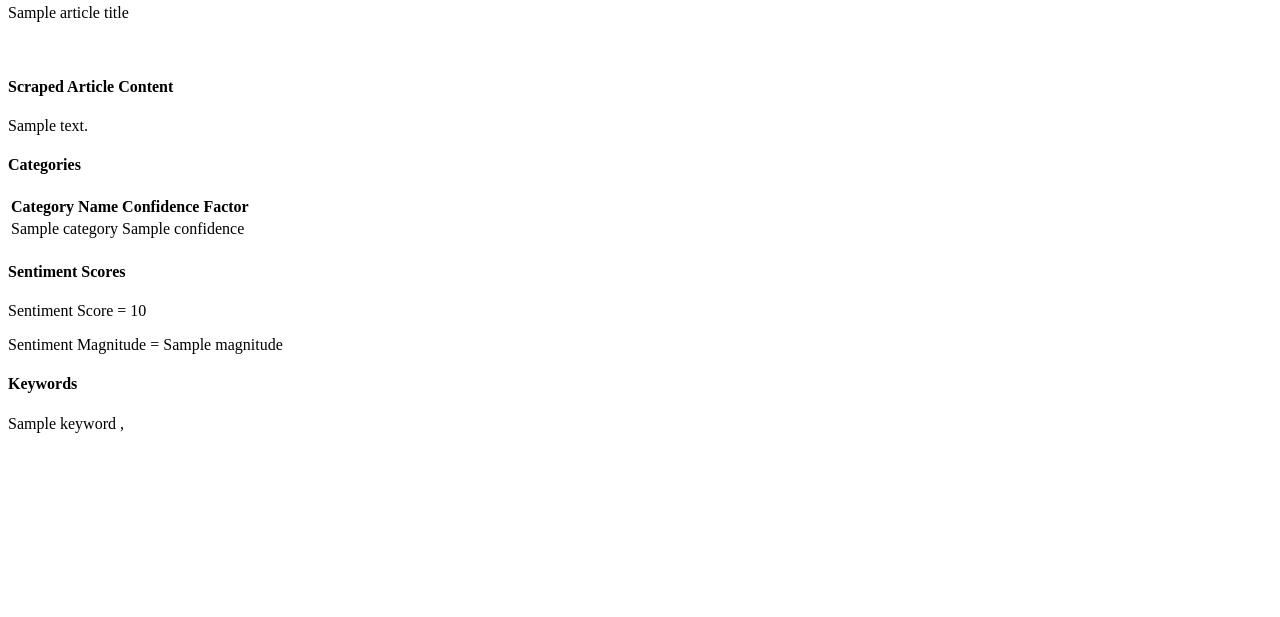
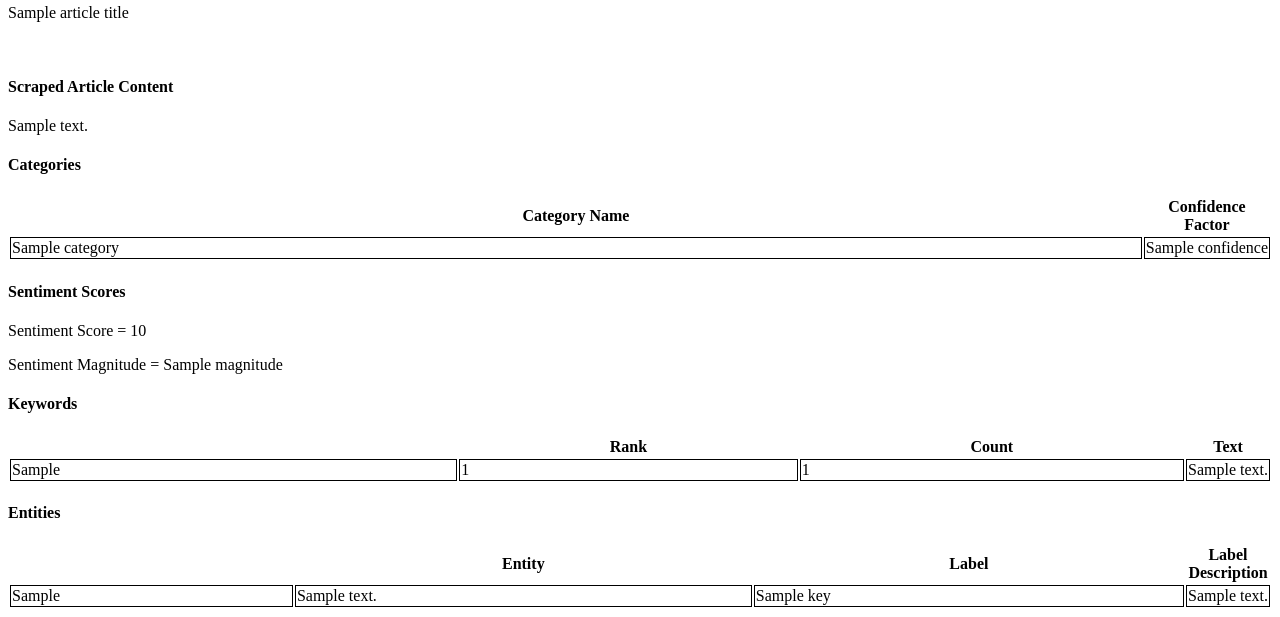
Before and after one commit to soumyankar/Sherlock2.0, a Flask app: template templates/debug.html in a window 1280 px wide. Shown: the part 188-805 px from the top of the page. Before the commit the page ends 621 px from the top, so only its background shows below. Run offline with Flask 2, Linux system fonts and the light colour scheme; the template is opened without the code that fills it: most values are stand-ins (such as "Sample title", 1, 10 or a date in 2020).

Commit message:
Changed template to accommodate for the new features

```diff
--- a/templates/debug.html
+++ b/templates/debug.html
@@ -2,6 +2,16 @@
 <html>
 <head>
 	<title>Debugging</title>
+	<style type="text/css">
+		td {
+			border: 1px solid #000;
+		}
+
+		tr td:last-child {
+			width: 1%;
+			white-space: nowrap;
+		}
+	</style>
 </head>
 <body>
 	<h1>Debugging Info</h1>
@@ -50,12 +60,45 @@
 	<p>That's weird? No article keywords to show :(</p>
 	{% else %}
 	<h4>Keywords</h4>
-	<p>
-		{% for keyword in articleKeywords %}
-		{{keyword}} ,
+	<table style="width: 100%">
+		<tr>
+			<th></th>
+			<th>Rank</th>
+			<th>Count</th>
+			<th>Text</th>
+		</tr>
+		{% for id,key in articleKeywords.items()%}
+		<tr>
+			<td>{{id}}</td>
+			<td>{{key.rank}}</td>
+			<td>{{key.count}}</td>
+			<td>{{key.text}}</td>
+		</tr>
 		{% endfor %}
-	</p>
+	</table>
 	{% endif %}
 
+	<!-- Entities for the article -->
+	{% if articleEntities|length < 1%}
+	<p>Didnt find any entities for this text.</p>
+	{% else %}
+	<h4>Entities</h4>
+	<table style="width: 100%">
+		<tr>
+			<th></th>
+			<th>Entity</th>
+			<th>Label</th>
+			<th>Label Description</th>
+		</tr>
+		{% for id,key in articleEntities.items() %}
+		<tr>
+			<td>{{ id }}</td>
+			<td>{{ key.text}}</td>
+			<td>{{ key.label }}</td>
+			<td>{{ key.description }}</td>
+		</tr>
+		{% endfor %}
+	</table>
+	{% endif %}
 </body>
 </html>
```
